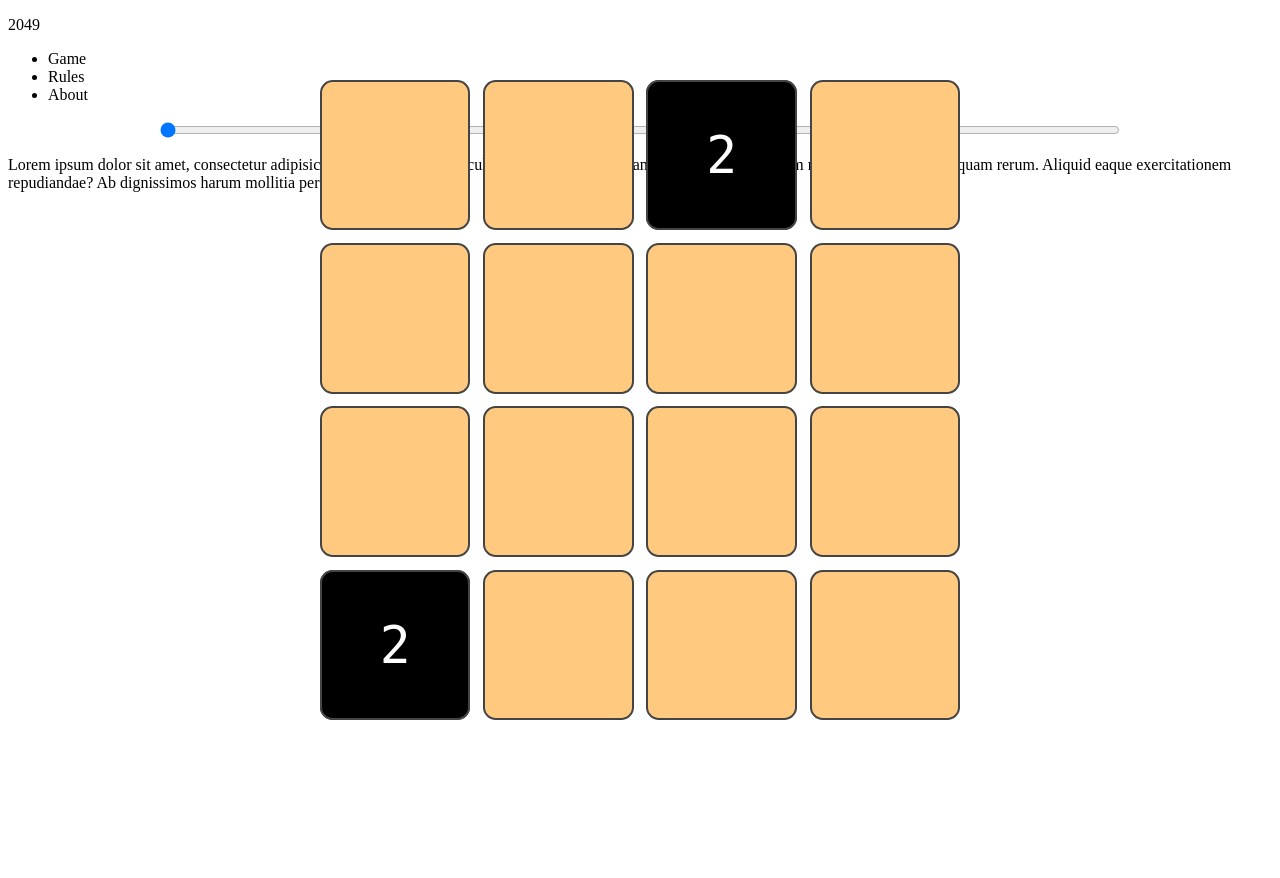
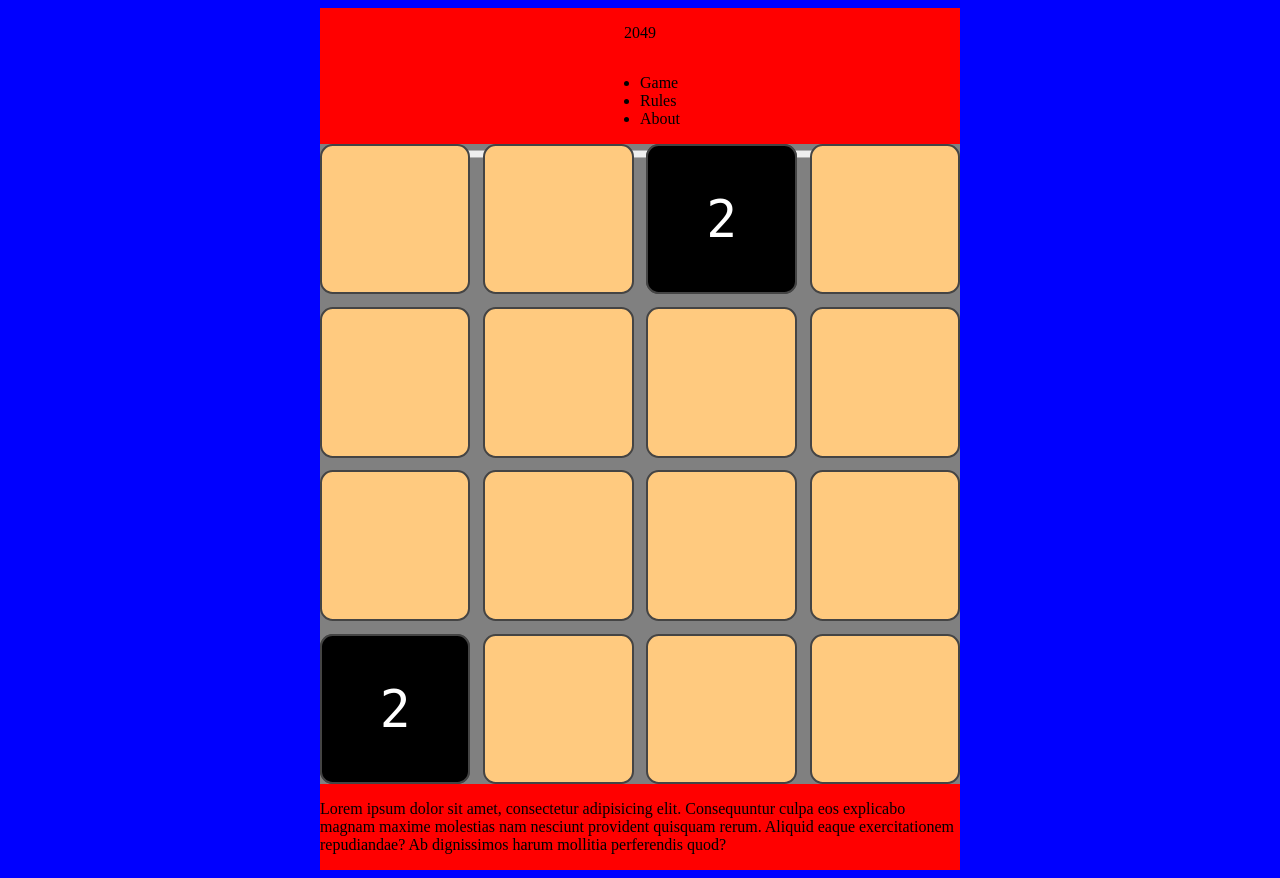
Before and after one commit to SelfCamp/2025, a PHP site: page / in a window 1280 px wide. Before the commit the page ends 720 px from the top, so only its background shows below. Run offline with PHP 8.4, Linux system fonts and the light colour scheme.

Commit message:
Add basic styling

```diff
--- a/style.css
+++ b/style.css
@@ -5,10 +5,30 @@
   --tile-slide-length: calc(var(--tile-size) + var(--grid-gap));
 }
 
+/*layout*/
+
+body {
+  background-color: blue;
+}
+
+#front {
+  margin: auto;
+  display: grid;
+  grid-template-columns:  1fr;
+  justify-items: center;
+  width: 50vw;
+  background-color: red;
+}
+
+#game {
+  position:relative;
+  width: 50vw;
+  height: 50vw;
+  background-color: grey;
+}
+
 #board, #board-base {
   position: absolute;
-  top: calc((100vh - var(--board-size)) / 2);
-  left: calc((100vw - var(--board-size)) / 2);
   width: var(--board-size);
   height: var(--board-size);
   display: grid;
```
